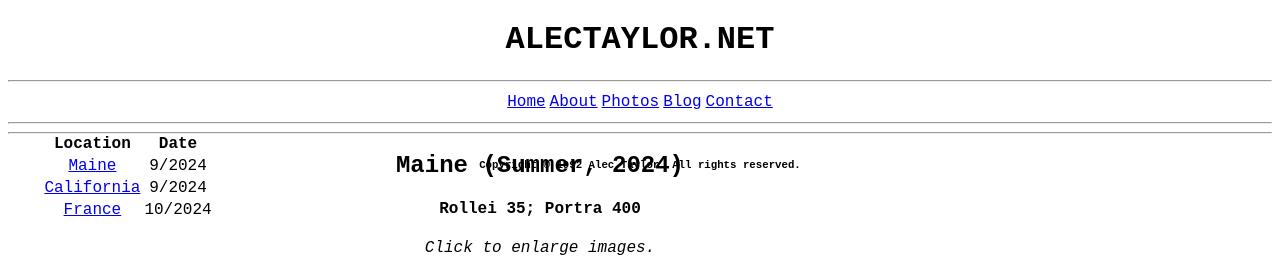
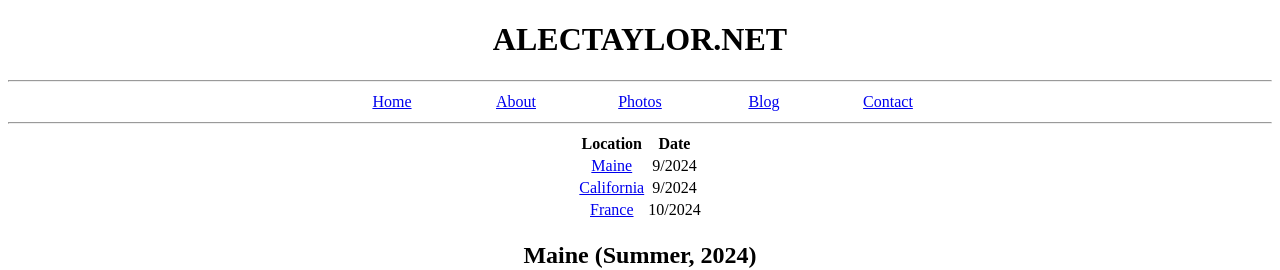
Before and after one commit to alectaylor2/alectaylor2.github.io, a PHP site: page /photos.html in a window 1280 px wide. Shown: the top 270 px of the page. Run offline with PHP 8.4, Linux system fonts and the light colour scheme.

Commit message:
Update style.css

```diff
--- a/style.css
+++ b/style.css
@@ -1,5 +1,4 @@
 body {
-  font-family: 'Courier New', Courier, monospace;
   text-align: center;
 }
 
@@ -8,21 +7,10 @@ table {
   margin-right: auto;
 }
 
-.nav_link {
+nav td {
   width: 120px;
 }
 
 .img_thumbnail {
   width: 240px;
 }
-
-.photos_aside {
-  position: fixed;
-  width: 240px;
-}
-
-.photos_main {
-  position: absolute;
-  left: 240px;
-  width: 600px;
-}
```
